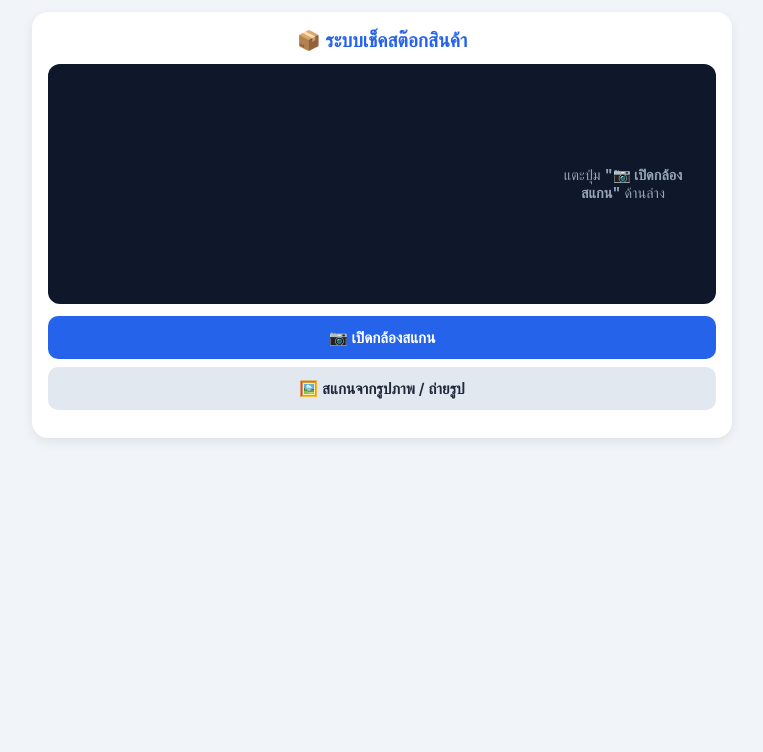
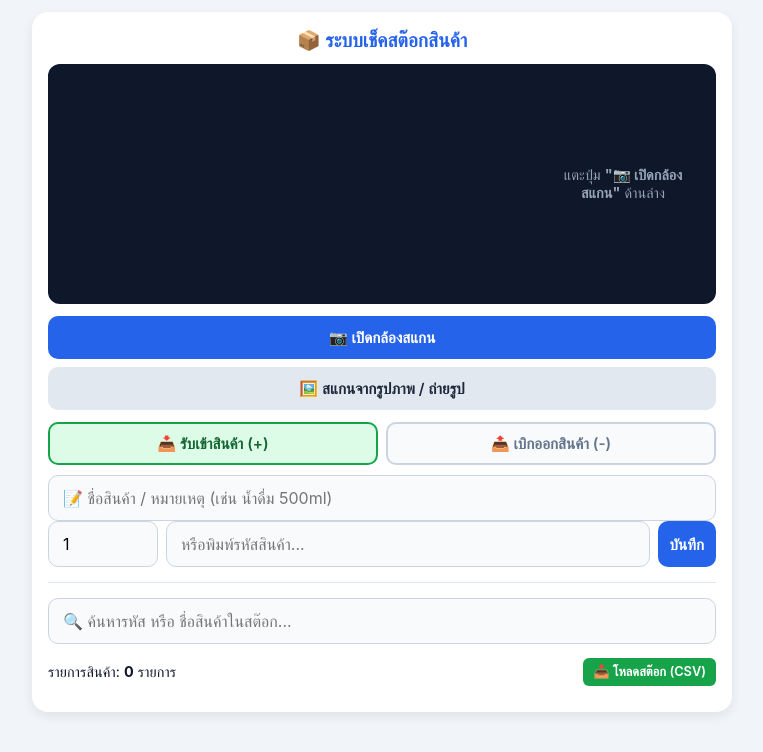
Before and after one commit to lasermk1997-hash/barcode-scanner, a plain HTML site: page index.html in a window 1280 px wide. Shown: the whole page, without its empty margins (258-1021 px from the left). Drawn offline with Linux system fonts and the light colour scheme.

Commit message:
Update index.html

```diff
--- a/index.html
+++ b/index.html
@@ -233,3 +233,30 @@
         </label>
         <input type="file" id="qrFileInput" accept="image/*" style="display:none;">
     </div>
+
+    <!-- เลือกโหมดการทำงาน: รับเข้า หรือ เบิกออก -->
+    <div class="mode-selector">
+        <div id="modeIn" class="mode-btn active-in" onclick="setMode('IN')">📥 รับเข้าสินค้า (+)</div>
+        <div id="modeOut" class="mode-btn" onclick="setMode('OUT')">📤 เบิกออกสินค้า (-)</div>
+    </div>
+
+    <!-- ช่องกรอกข้อมูล -->
+    <input type="text" id="itemNameInput" placeholder="📝 ชื่อสินค้า / หมายเหตุ (เช่น น้ำดื่ม 500ml)">
+
+    <div class="input-row">
+        <input type="number" id="qtyInput" value="1" min="1" placeholder="จำนวน" style="max-width: 110px;">
+        <input type="text" id="manualCodeInput" placeholder="หรือพิมพ์รหัสสินค้า...">
+        <button type="button" id="btnManualAdd" class="btn-primary" style="white-space: nowrap;">บันทึก</button>
+    </div>
+
+    <hr style="border: 0; border-top: 1px solid #e2e8f0; margin: 15px 0;">
+
+    <!-- ช่องค้นหาสต๊อก -->
+    <input type="text" id="searchInput" placeholder="🔍 ค้นหารหัส หรือ ชื่อสินค้าในสต๊อก...">
+
+    <!-- จัดการข้อมูล -->
+    <div class="action-bar">
+        <div style="font-size: 0.9rem;">รายการสินค้า: <strong id="totalCount">0</strong> รายการ</div>
+        <div class="export-group">
+            <button type="button" id="btnExport" class="btn-success btn-sm">📥 โหลดสต๊อก (CSV)</button>
+            <button type="button" id="btnClear" class="btn-
```
